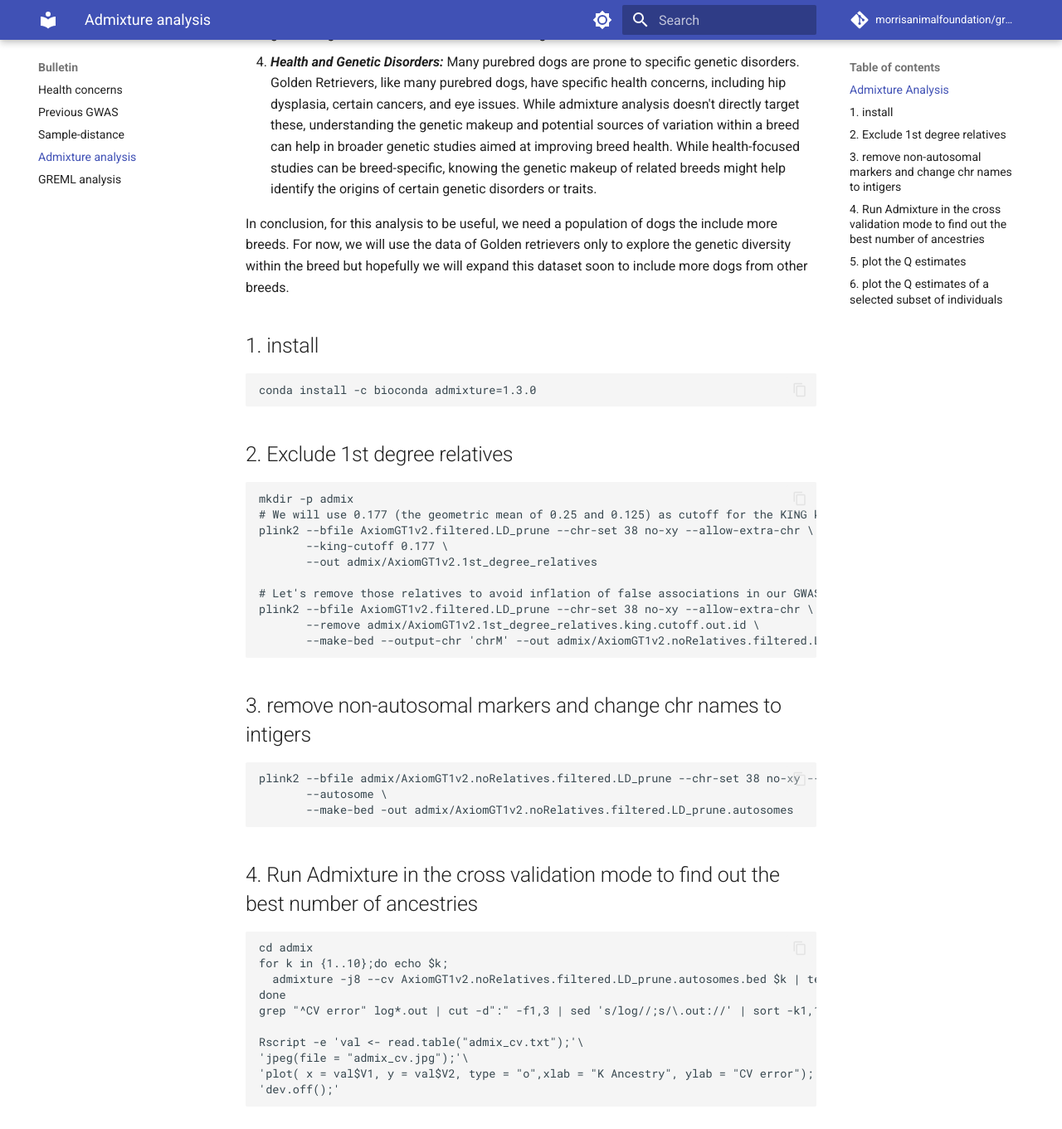
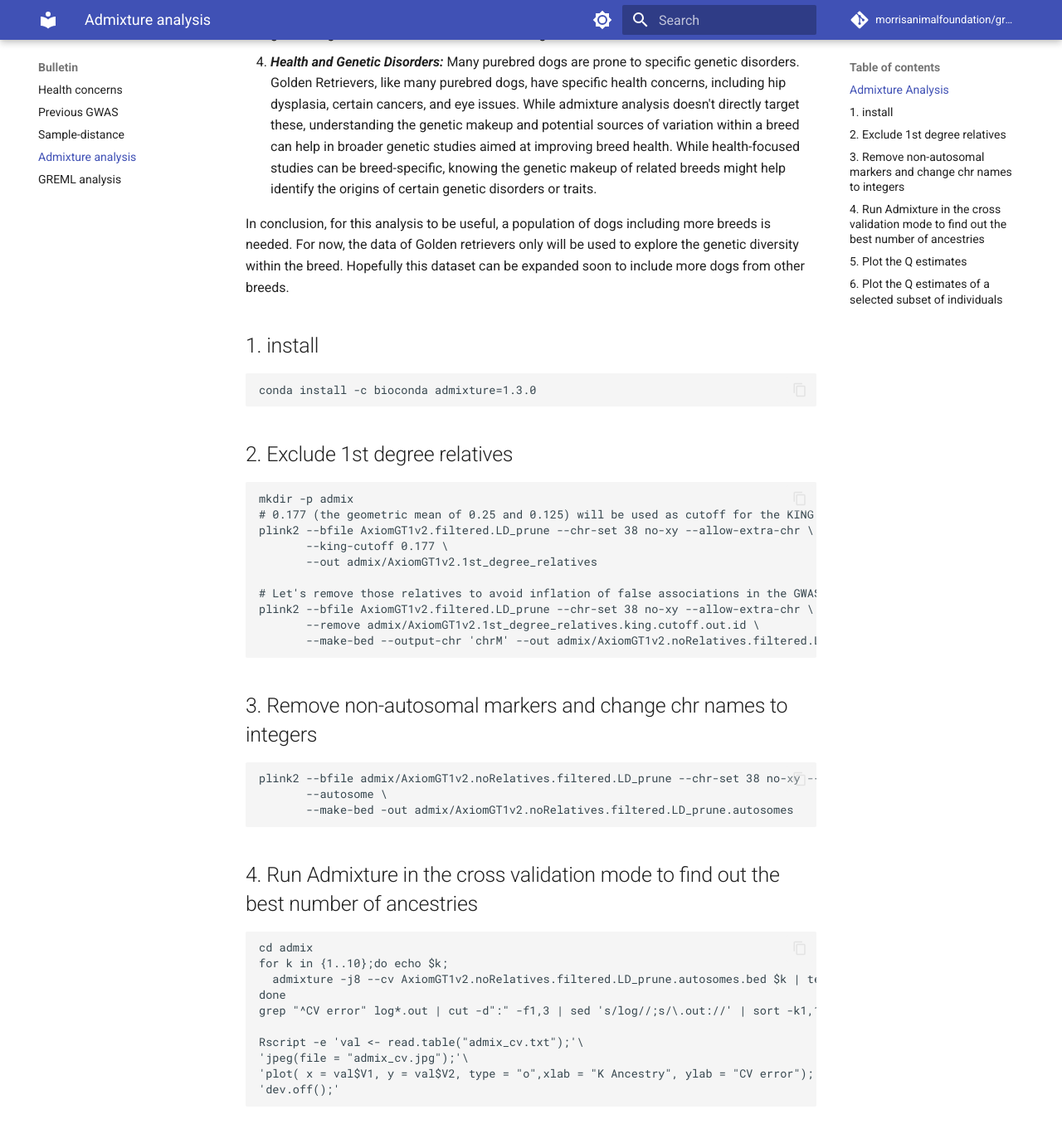
Before and after one commit to morrisanimalfoundation/grGWAS, an MkDocs documentation site: the page built from docs/ext_docs/admixture_analysis.md, in a window 1280 px wide and 1400 px high, scrolled down 836 px. Shown: the top 1361 px of the window at 83% size. Built offline with MkDocs 1.6.1 and Material for MkDocs 9.7.7, drawn with Linux system fonts in a browser that asks for light colours; comment, search, counter and statistics services are not loaded; some of the changed text lies outside the part shown.

Commit message:
Update admixture_analysis.md
MarComm edits

````diff
--- a/docs/ext_docs/admixture_analysis.md
+++ b/docs/ext_docs/admixture_analysis.md
@@ -9,7 +9,7 @@ Species with breeds under artificial selection pressure like dogs can make use o
 4.  ***Health and Genetic Disorders:*** Many purebred dogs are prone to specific genetic disorders. Golden Retrievers, like many purebred dogs, have specific health concerns, including hip dysplasia, certain cancers, and eye issues. While admixture analysis doesn't directly target these, understanding the genetic makeup and potential sources of variation within a breed can help in broader genetic studies aimed at improving breed health. While health-focused studies can be breed-specific, knowing the genetic makeup of related breeds might help identify the origins of certain genetic disorders or traits.
 
 
-In conclusion, for this analysis to be useful, we need a population of dogs the include more breeds. For now, we will use the data of Golden retrievers only to explore the genetic diversity within the breed but hopefully we will expand this dataset soon to include more dogs from other breeds.
+In conclusion, for this analysis to be useful, a population of dogs including more breeds is needed. For now, the data of Golden retrievers only will be used to explore the genetic diversity within the breed. Hopefully this dataset can be expanded soon to include more dogs from other breeds.
 
 
 ## 1. install
@@ -20,19 +20,19 @@ conda install -c bioconda admixture=1.3.0
 ## 2. Exclude 1st degree relatives
 ```
 mkdir -p admix
-# We will use 0.177 (the geometric mean of 0.25 and 0.125) as cutoff for the KING kinship coeffiecients to identify 1st degree relatives.
+# 0.177 (the geometric mean of 0.25 and 0.125) will be used as cutoff for the KING kinship coeffiecients to identify 1st degree relatives.
 plink2 --bfile AxiomGT1v2.filtered.LD_prune --chr-set 38 no-xy --allow-extra-chr \
        --king-cutoff 0.177 \
        --out admix/AxiomGT1v2.1st_degree_relatives
 
-# Let's remove those relatives to avoid inflation of false associations in our GWAS
+# Let's remove those relatives to avoid inflation of false associations in the GWAS
 plink2 --bfile AxiomGT1v2.filtered.LD_prune --chr-set 38 no-xy --allow-extra-chr \
        --remove admix/AxiomGT1v2.1st_degree_relatives.king.cutoff.out.id \
        --make-bed --output-chr 'chrM' --out admix/AxiomGT1v2.noRelatives.filtered.LD_prune
 ```
 
 
-## 3. remove non-autosomal markers and change chr names to intigers
+## 3. Remove non-autosomal markers and change chr names to integers
 ```
 plink2 --bfile admix/AxiomGT1v2.noRelatives.filtered.LD_prune --chr-set 38 no-xy --allow-extra-chr \
        --autosome \
@@ -58,7 +58,7 @@ Rscript -e 'val <- read.table("admix_cv.txt");'\
 
 There is an output file for each parameter set: Q (the ancestry fractions), and P (the allele frequencies of the inferred ancestral populations).
 
-## 5. plot the Q estimates
+## 5. Plot the Q estimates
 ```
 sort -k1,3nr AxiomGT1v2.noRelatives.filtered.LD_prune.autosomes.3.Q > AxiomGT1v2.noRelatives.filtered.LD_prune.autosomes.3.Q.sorted
 Rscript -e 'tbl=read.table("AxiomGT1v2.noRelatives.filtered.LD_prune.autosomes.3.Q.sorted");'\
@@ -70,7 +70,7 @@ Rscript -e 'tbl=read.table("AxiomGT1v2.noRelatives.filtered.LD_prune.autosomes.3
 ![](../images/ancestries.jpg)<!-- -->
 
 
-## 6. plot the Q estimates of a selected subset of individuals
+## 6. Plot the Q estimates of a selected subset of individuals
 ```
 tail -n+2 AxiomGT1v2.noRelatives.filtered.LD_prune.pca.eigenvec | awk '{if($3<0.02 && $4>0.03)print $1,$2}' > pc2_extreme
 paste AxiomGT1v2.noRelatives.filtered.LD_prune.autosomes.3.Q  AxiomGT1v2.noRelatives.filtered.LD_prune.autosomes.fam | grep -wf pc2_extreme > pc2_extreme.Q
````
